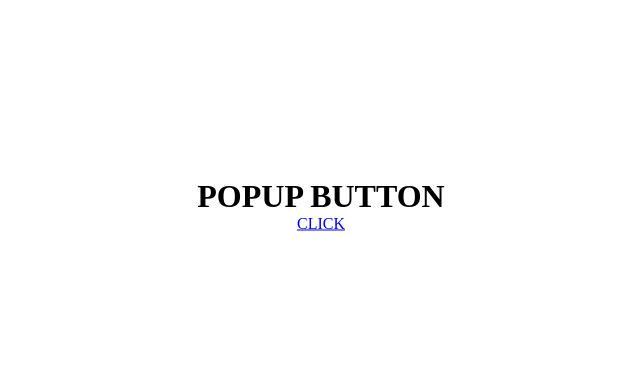
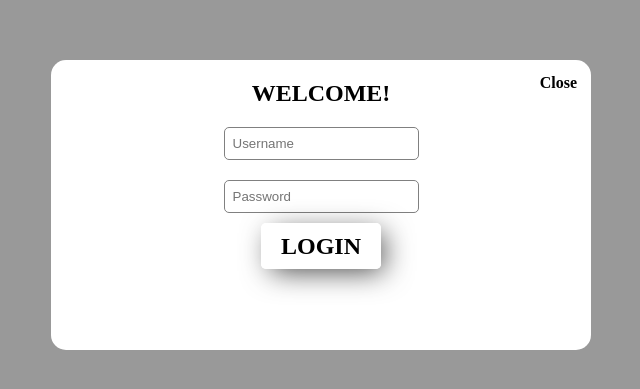
Before and after one commit to gunheekwon/gunheekwon.github.io, a plain HTML site: page layer_popup.html in a window 1280 px wide. Shown: the part 195-584 px from the top of the page, without its empty margins (319-959 px from the left). Drawn offline with Linux system fonts and the light colour scheme.

Commit message:
layer_popup 일단 따라해봄

```diff
--- a/layer_popup.html
+++ b/layer_popup.html
@@ -1,15 +1,24 @@
 <!DOCTYPE html>
-<html lang="en">
-<head>
+<html lang="en"><head>
     <meta charset="UTF-8">
     <meta name="viewport" content="width=device-width, initial-scale=1.0">
     <title>Popup window</title>
     <link rel="stylesheet" href="style/layer_popup_style.css">
+    <script src="script/layer_popup_script.js" defer></script>
 </head>
 <body>
     <div class="container">
         <h1>POPUP BUTTON</h1>
         <a href="#" class="button">CLICK</a>
     </div>
+    <div class="popup">
+        <div class="popup-content">
+            <a href="#" class="close">Close</a>
+            <h2>WELCOME!</h2>
+            <input type="text" placeholder="Username">
+            <input type="password" placeholder="Password">
+            <a href="#" class="button">LOGIN</a>
+        </div>
+    </div>
 </body>
 </html>
--- /dev/null
+++ b/script/layer_popup_script.js
@@ -0,0 +1,5 @@
+function POPUP(){document.querySelector(".popup").style.display="flex";}
+function POPDOWN(){document.querySelector(".popup").style.display="none";}
+
+document.getElementById("button").addEventListener("click", POPUP());
+document.getElementById("close").addEventListener("click", POPDOWN());
--- a/style/layer_popup_style.css
+++ b/style/layer_popup_style.css
@@ -8,3 +8,81 @@
     transform: translate(-50%, -50%);
     text-align: center;
 }
+
+
+.container h1{
+    font-size: 32px;
+    margin-bottom: 40px;
+}
+
+.button{
+    background: gray;
+    padding: 10px 20px;
+    color: white;
+    font-weight: bolder;
+    font-size: 24px;
+    border-radius: 5px;
+    box-shadow: 6px 6px 29px -4px rgba(0, 0, 0, 0.75);
+    text-decoration: none;
+    transition: 0.4s;
+}
+
+.button:hover{
+    background: #dc5133;
+    color: #fff;
+}
+
+.popup{
+    background: rgba(0, 0, 0, 0.4);
+    width: 100%;
+    height: 100%;
+    position: absolute;
+    top= 0;
+    display: flex;
+    justify-content: center;
+    align-items: center;
+    text-align: center;
+}
+
+.popup-content{
+    height: 250px;
+    width: 500px;
+    background: #fff;
+    padding: 20px;
+    border-radius: 15px;
+    position: relative;
+
+}
+
+.popup-content h{
+    color: #000;
+    display: inline-block;
+}
+
+input{
+    margin: 20px auto;
+    display: block;
+    padding: 8px;
+
+    border: 1px solid gray;
+    border-radius: 5px;
+
+}
+
+.popup-content .button{
+    background: #fff;
+    color: #000;
+}
+
+.close{
+    position: absolute;
+    top: 10px;
+    right: 10px;
+    padding: 4px;
+
+    text-align: center;
+    font-size: 16px;
+    font-weight: bolder;
+    text-decoration: none;
+    color: #000;
+}
```
